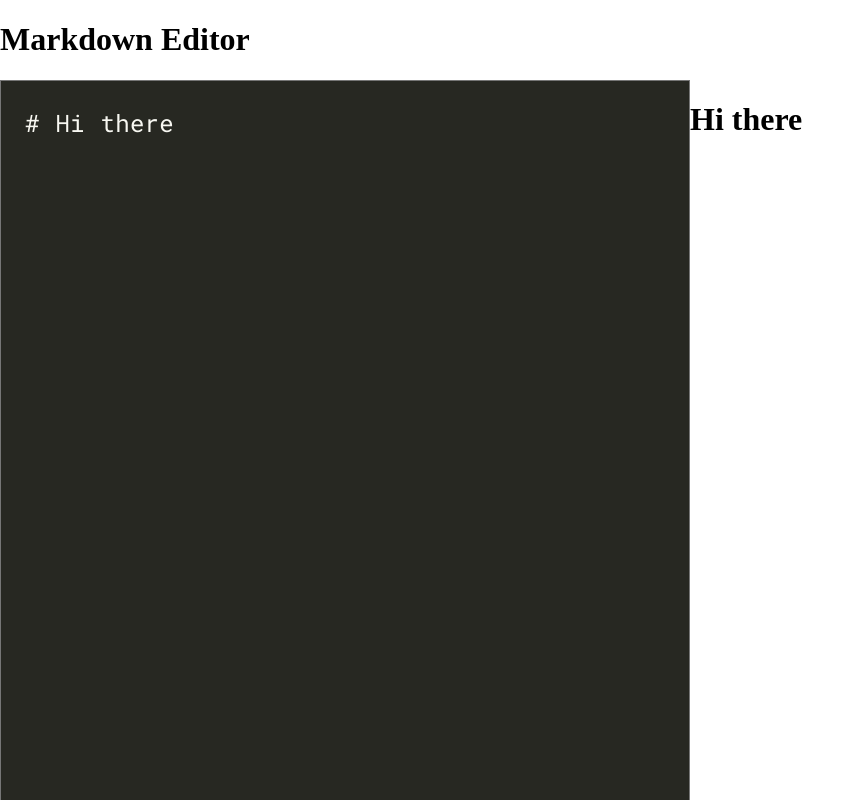
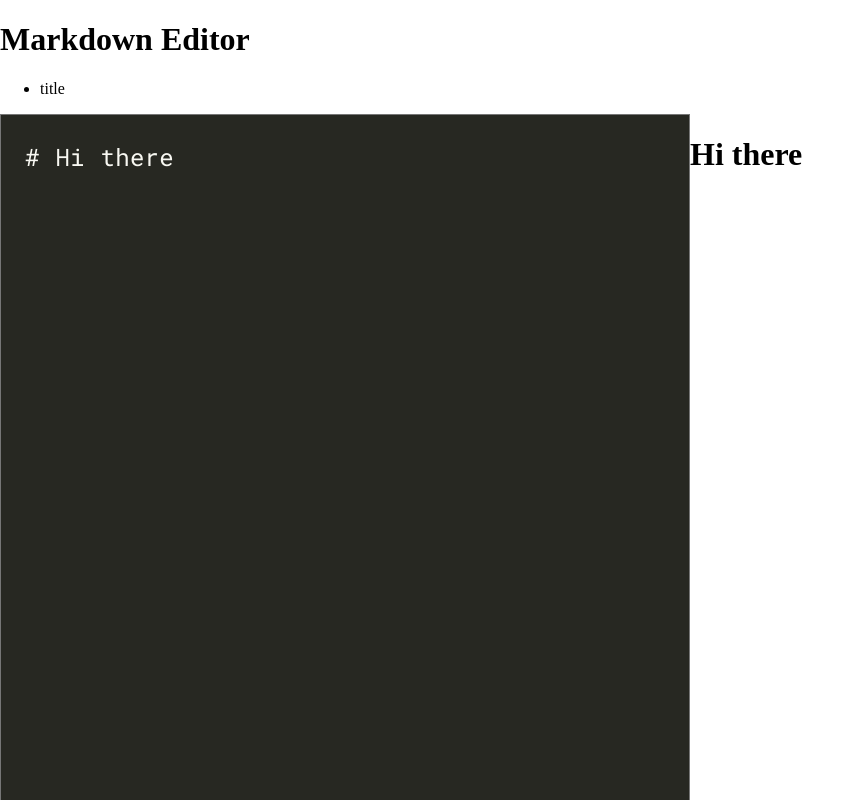
Before and after one commit to weselili/markdownly, a React app: page / in a window 1280 px wide. Shown: the top 800 px of the page, without its empty margins (0-865 px from the left). Built offline with nearby package versions, Linux system fonts and the light colour scheme.

Commit message:
title rendering onto page

```diff
--- a/src/components/App.js
+++ b/src/components/App.js
@@ -1,11 +1,13 @@
 import React from 'react';
 import DocumentContainer from '../containers/DocumentContainer';
+import DocListContainer from '../containers/DocListContainer';
 
 
 export default function App() {
   return (
     <>
       <h1>Markdown Editor</h1>
+      <DocListContainer />
       <DocumentContainer />
     </>
   );
--- a/src/components/markdown/Documents.js
+++ b/src/components/markdown/Documents.js
@@ -1,23 +1,20 @@
 import React from 'react';
 import PropTypes from 'prop-types';
 
-function Documents({ documents }) {
-  const documentElement = documents.map(document => (
-    <li key={document.id}>
-      {document.title}
+function Documents({ titles }) {
+  const titlesElement = titles.map(title => (
+    <li key={title}>
+      {title}
     </li>
   ));
 
   return (
-    <ul>{documentElement}</ul>
+    <ul>{titlesElement}</ul>
   );
 }
 
 Documents.propTypes = {
-  documents: PropTypes.arrayOf(PropTypes.shape({
-    title: PropTypes.string.isRequired,
-    body: PropTypes.string.isRequired
-  })).isRequired
+  titles: PropTypes.array.isRequired
 };
 
 export default Documents;
```
